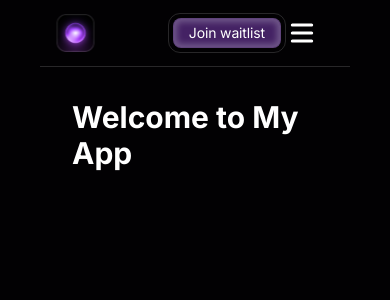
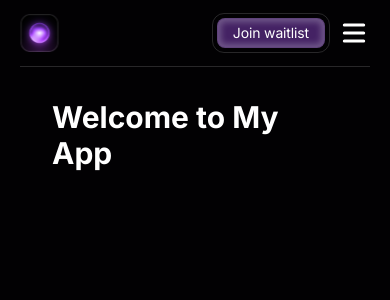
Before and after one commit to Omondi-mutuma/Rank.Ai, a Next.js app: page / in a window 390 px wide. Shown: the top 300 px of the page. Built offline with nearby package versions, Linux system fonts and the light colour scheme.

Commit message:
Fix mobile responsiveness

```diff
--- a/app/components/Header.tsx
+++ b/app/components/Header.tsx
@@ -13,7 +13,7 @@ const Header: React.FC = () => {
   };
 
   return (
-    <header className="sticky top-0 border-b border-white border-opacity-15 flex items-center justify-between px-4 py-[13px] md:px-8 lg:justify-center">
+    <header className="sticky top-0 border-b border-white border-opacity-15 flex items-center justify-between py-[13px] md:px-8 lg:justify-center">
       <div className="w-full logo">
         <a href="#">
           <Image src="/logo.svg" alt="Logo" width={39} height={38} />
@@ -38,7 +38,7 @@ const Header: React.FC = () => {
         <Button>Join waitlist</Button>
       </div>
 
-      <div className="flex items-center mr-4 md:hidden">
+      <div className="flex items-center gap-2 md:hidden">
         <Button className="text-sm" size="small">
           Join waitlist
         </Button>
--- a/app/page.tsx
+++ b/app/page.tsx
@@ -3,7 +3,7 @@ import Header from "./components/Header";
 
 export default function Home() {
   return (
-    <div className="px-[40px] md:px-[100px] min-h-screen flex flex-col">
+    <div className="px-[20px] md:px-[100px] min-h-screen flex flex-col">
       <Header />
 
       <main className="flex-grow p-8">
```
